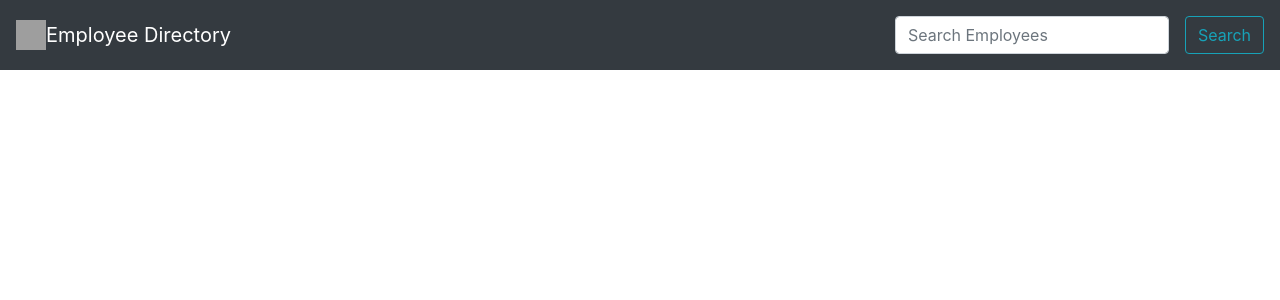
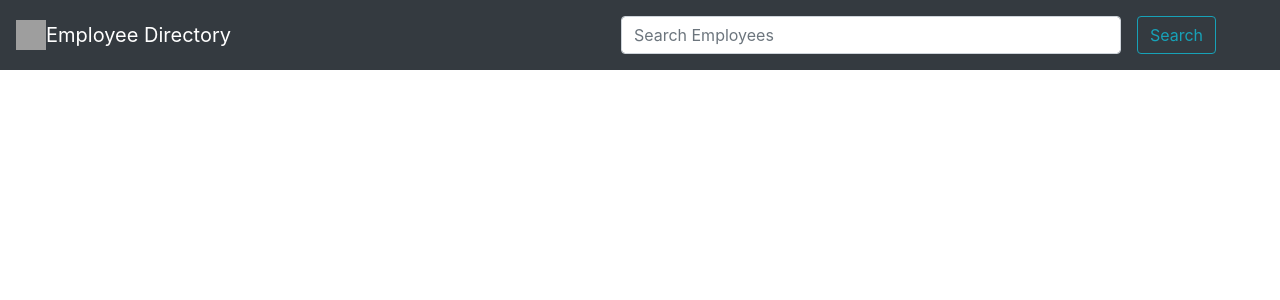
Before and after one commit to mr-andersen523/homework19, a React (Create React App) app in the folder employee-directory/: page / in a window 1280 px wide. Shown: the top 300 px of the page. Built offline with nearby package versions, Linux system fonts and the light colour scheme; grey boxes are pictures that could not be loaded.

Commit message:
made search bar longer

```diff
--- a/employee-directory/src/components/NavTabs.js
+++ b/employee-directory/src/components/NavTabs.js
@@ -9,9 +9,9 @@ function NavTabs(props) {
   <img src="../../public/Staff-Directory.png" height="30px" width="30px" alt="" ></img>
   <a className="navbar-brand" href="/">Employee Directory</a>
 
-  <ul class="navbar-nav ml-auto">
-  <form className="form-inline my-2 my-lg-0 " >
-      <input className ="form-control mr-sm-3 my-sm-2" type="search" placeholder="Search Employees" aria-label="Search"></input>
+  <ul class="navbar-nav ml-auto ">
+  <form className="form-inline my-2 my-lg-0 px-lg-5" >
+      <input className ="form-control mr-sm-3 my-sm-2" type="search" placeholder="Search Employees" aria-label="Search" style={{width: 500}}></input>
       <button className  ="btn btn-outline-info my-2 my-sm-0" type="submit">Search</button>
     </form>
     </ul>
```
